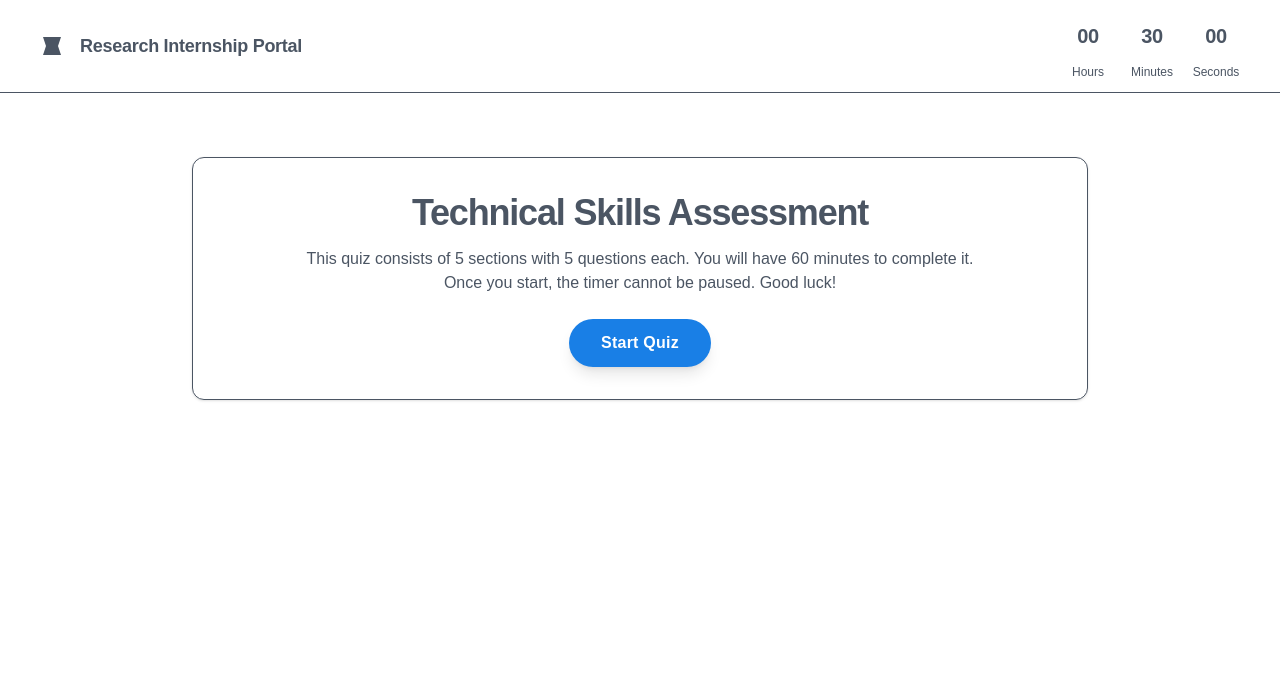
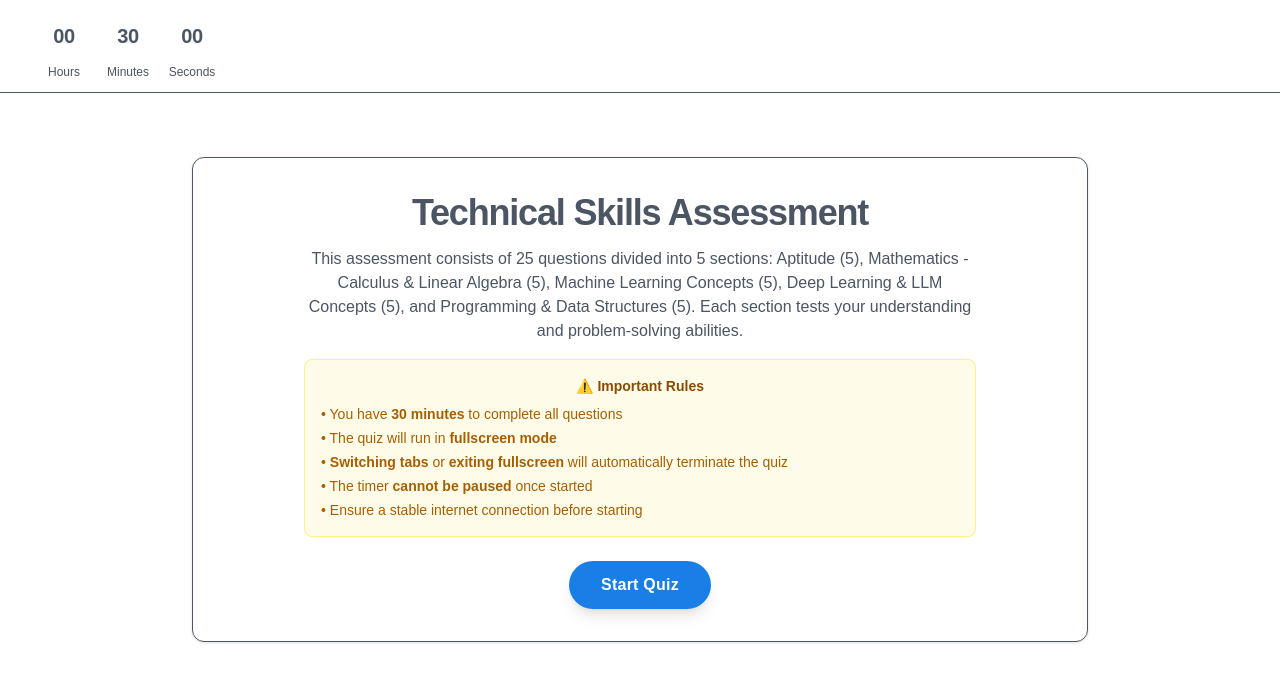
Before and after one commit to harshit-shodhAI/ShodhAI-labs, a Next.js app: page /test in a window 1280 px wide. Shown: the top 682 px of the page. Built offline with nearby package versions, Linux system fonts and the light colour scheme; no server answers.

Commit message:
content update

```diff
--- a/src/app/page.tsx
+++ b/src/app/page.tsx
@@ -38,15 +38,15 @@ export default function InternshipPage() {
                     </p>
                   </div>
                 </div>
-                <div className="flex flex-col gap-4 items-center">
+                {/* <div className="flex flex-col gap-4 items-center">
                   <p className="text-sm font-semibold">
                     In collaboration with:
                   </p>
                   <div className="flex items-center justify-center gap-6 md:gap-10 flex-wrap">
-                    {/* <CompanyLogo1 className="h-8 w-auto text-gray-400 dark:text-gray-500" /> */}
-                    {/* <CompanyLogo2 className="h-8 w-auto text-gray-400 dark:text-gray-500" /> */}
+                    <CompanyLogo1 className="h-8 w-auto text-gray-400 dark:text-gray-500" />
+                    <CompanyLogo2 className="h-8 w-auto text-gray-400 dark:text-gray-500" />
                   </div>
-                </div>
+                </div> */}
               </div>
 
               <div className="p-4 @container">
--- a/src/components/application/Experience.tsx
+++ b/src/components/application/Experience.tsx
@@ -26,7 +26,7 @@ export const ExperienceSection = () => {
           error={errors.skills}
         />
         <FormTextarea
-          label="Previous Experience"
+          label="Previous Experience (Optional)"
           name="previousExperience"
           value={experience.previousExperience || ""}
           onChange={handleTextAreaChange}
--- a/src/components/application/Project.tsx
+++ b/src/components/application/Project.tsx
@@ -22,6 +22,33 @@ export const ProjectSelectionSection = () => {
       >
         Section 2: Project Selection
       </h2>
+      <div className="text-sm leading-relaxed">
+        <p className="mb-2">
+          Select your preferred projects for the internship. We have three
+          projects available:
+        </p>
+        <ol className="list-decimal list-inside space-y-2 mb-4">
+          <li>
+            <strong>SMILES-2-vec: Molecular Representation Learning</strong> —
+            Learn representations of SMILES into vector space in a generalized
+            manner to predict corresponding chemical properties.
+          </li>
+          <li>
+            <strong>LLM Memory Framework</strong> — A framework for managing
+            memory in large language models; inspiration will draw from
+            relation-related and time-related memory streams.
+          </li>
+          <li>
+            <strong>Simulation based LLM Test Suite</strong> — Develop a test
+            suite that uses simulations to evaluate the performance of large
+            language models in various scenarios.
+          </li>
+        </ol>
+        <p>
+          Please choose your first and second choice projects from the dropdowns
+          below.
+        </p>
+      </div>
       <div className="grid grid-cols-1 sm:grid-cols-2 gap-x-4 gap-y-6 mt-4">
         <FormSelect
           label="First Choice Project"
--- a/src/components/test/Header.tsx
+++ b/src/components/test/Header.tsx
@@ -39,23 +39,6 @@ const Header: React.FC = () => {
 
   return (
     <header className="sticky top-0 z-10 flex w-full items-center justify-between border-b border-solid border-border-light dark:border-border-dark bg-card-light/80 dark:bg-card-dark/80 px-6 py-3 backdrop-blur-sm sm:px-10">
-      <div className="flex items-center gap-4 text-text-light dark:text-text-dark">
-        <div className="h-6 w-6 text-primary">
-          <svg
-            fill="none"
-            viewBox="0 0 48 48"
-            xmlns="http://www.w3.org/2000/svg"
-          >
-            <path
-              d="M6 6H42L36 24L42 42H6L12 24L6 6Z"
-              fill="currentColor"
-            ></path>
-          </svg>
-        </div>
-        <h1 className="text-lg font-bold tracking-[-0.015em]">
-          Research Internship Portal
-        </h1>
-      </div>
       {/* Timer Component */}
       <div className="flex items-center gap-2 sm:gap-4">
         <div className="flex flex-col items-center">
--- a/src/components/test/Introduction.tsx
+++ b/src/components/test/Introduction.tsx
@@ -8,10 +8,36 @@ const Introduction: React.FC<{ onStartQuiz: () => void }> = ({
       Technical Skills Assessment
     </p>
     <p className="mx-auto mt-3 max-w-2xl text-base font-normal text-text-light/80 dark:text-text-dark/80">
-      This quiz consists of 5 sections with 5 questions each. You will have 60
-      minutes to complete it. Once you start, the timer cannot be paused. Good
-      luck!
+      This assessment consists of 25 questions divided into 5 sections: Aptitude
+      (5), Mathematics - Calculus & Linear Algebra (5), Machine Learning
+      Concepts (5), Deep Learning & LLM Concepts (5), and Programming & Data
+      Structures (5). Each section tests your understanding and problem-solving
+      abilities.
     </p>
+
+    <div className="mx-auto mt-4 max-w-2xl rounded-lg bg-yellow-50 dark:bg-yellow-900/20 border border-yellow-200 dark:border-yellow-800 p-4">
+      <p className="text-sm font-semibold text-yellow-800 dark:text-yellow-200 mb-2">
+        ⚠️ Important Rules
+      </p>
+      <ul className="text-sm text-yellow-700 dark:text-yellow-300 text-left space-y-1">
+        <li>
+          • You have <strong>30 minutes</strong> to complete all questions
+        </li>
+        <li>
+          • The quiz will run in <strong>fullscreen mode</strong>
+        </li>
+        <li>
+          • <strong>Switching tabs</strong> or{" "}
+          <strong>exiting fullscreen</strong> will automatically terminate the
+          quiz
+        </li>
+        <li>
+          • The timer <strong>cannot be paused</strong> once started
+        </li>
+        <li>• Ensure a stable internet connection before starting</li>
+      </ul>
+    </div>
+
     <button
       onClick={onStartQuiz}
       className="mt-6 inline-flex items-center justify-center rounded-full bg-primary px-8 py-3 text-base font-bold text-white shadow-lg shadow-primary/30 transition-transform duration-200 hover:scale-105 active:scale-100 primary-button"
```
